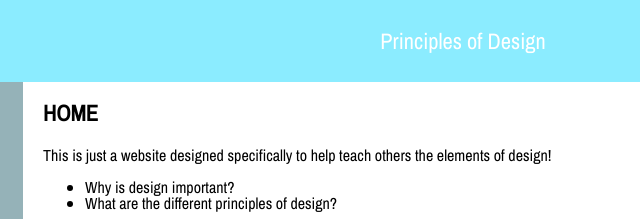
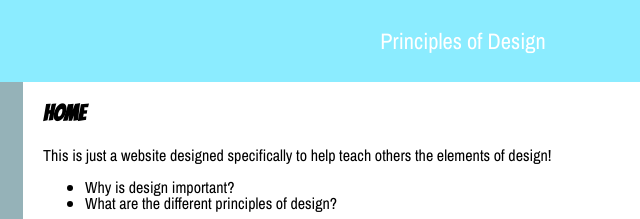
Before and after one commit to hunterc1/design-principles, a plain HTML site: page index.html in a window 1280 px wide. Shown: the top 219 px of the page, 177-817 px from the left. Drawn offline with nearby package versions, Linux system fonts and the light colour scheme.

Commit message:
changed font of headings

```diff
--- a/styles.css
+++ b/styles.css
@@ -1,4 +1,5 @@
 @import url('https://fonts.googleapis.com/css?family=Archivo+Narrow&display=swap');
+@import url('https://fonts.googleapis.com/css?family=Bangers&display=swap');
 
 body {
   font-family: 'Archivo Narrow', sans-serif;
@@ -68,6 +69,7 @@ h1 {
   margin-bottom: 1em;
   font-size: 1.4em;
   font-weight: bolder;
+    font-family: 'Bangers', cursive;
 }
 
 h2 {
```
